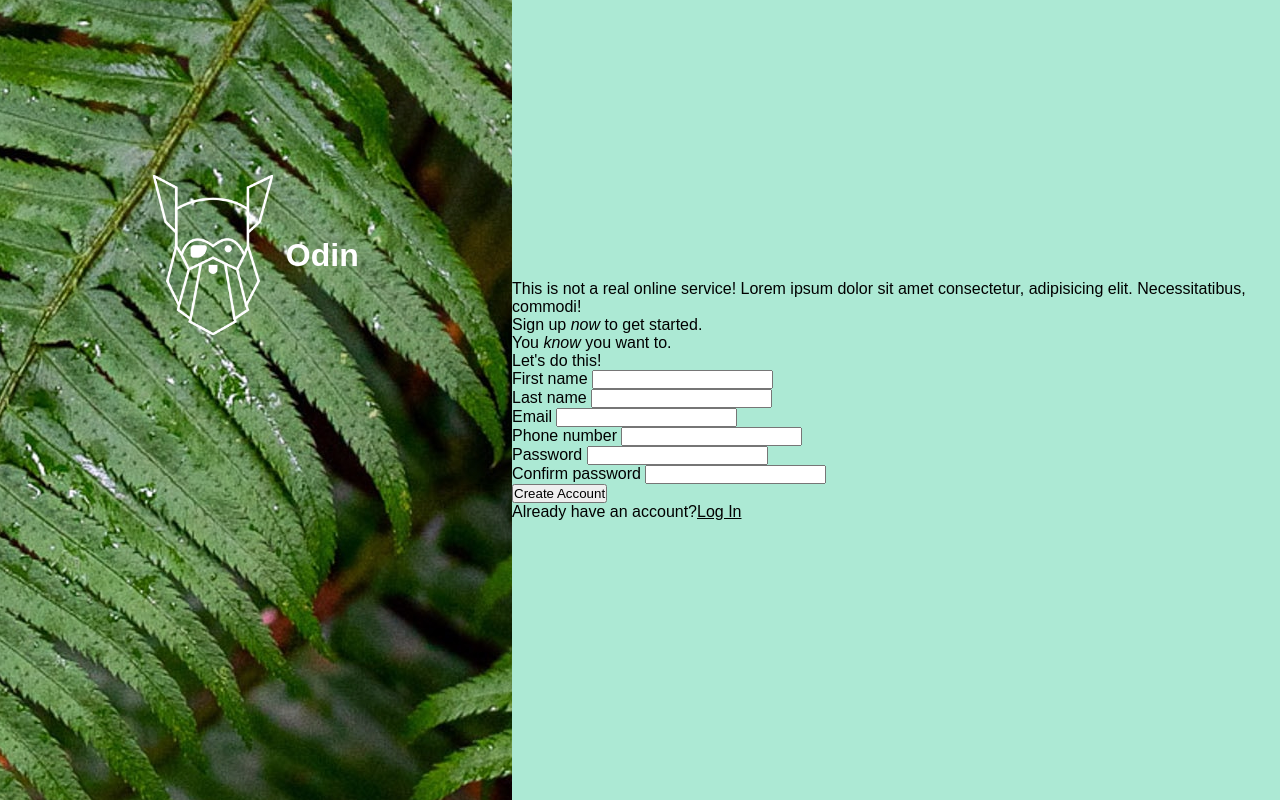
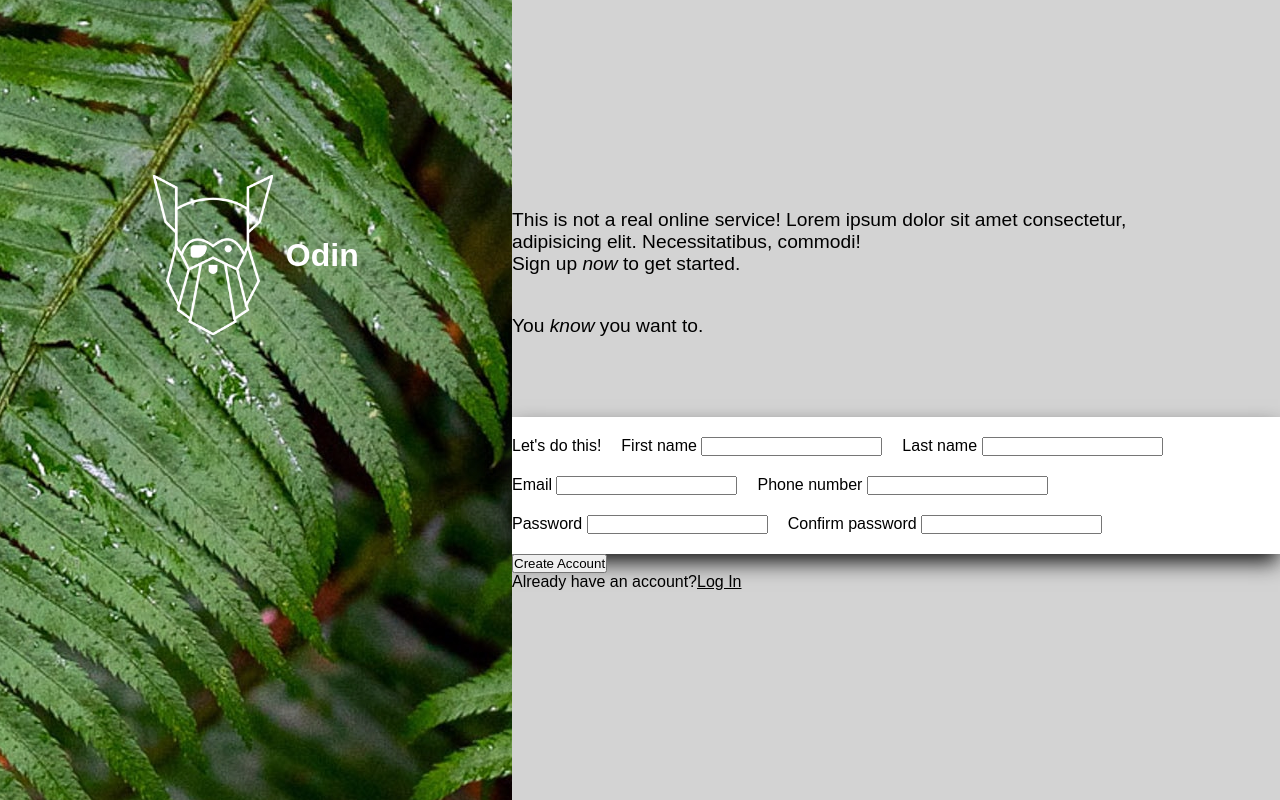
Before and after one commit to okediarthur/Project-Sign-Up-Form, a plain HTML site: page index.html in a window 1280 px wide. Drawn offline with Linux system fonts and the light colour scheme.

Commit message:
background color

```diff
--- a/index.html
+++ b/index.html
@@ -24,7 +24,7 @@
           <p class="second-paragraph">You <em> know </em>you want to.</p>
         </div>
         <form action="#">
-          <div class="form-left">
+          <div class="form left">
             <p class="form-title">Let's do this!</p>
             <div class="input">
               <label for="first-name">First name</label>
--- a/sytles.css
+++ b/sytles.css
@@ -50,8 +50,29 @@ h1{
 
 .content-right{
     width: 60vw;
-    background-color: #ace9d4;
+    background-color: #d3d3d3;
     display: flex;
     flex-flow: column nowrap;
     justify-content: center;
 }
+
+.initial-text{
+    font-weight: 500;
+    width: 90%;
+    font-size: 1.2rem;
+}
+
+.second-paragraph{
+    margin: 40px 0 80px;
+}
+
+/* form */
+.form{
+    background-color: #fff;
+    box-shadow: 0 10px 20px -2px rgb(22, 22, 22);
+    display: flex;
+    flex-flow: row wrap;
+    gap: 20px;
+    padding-top: 20px;
+    padding-bottom: 20px;
+}
```
